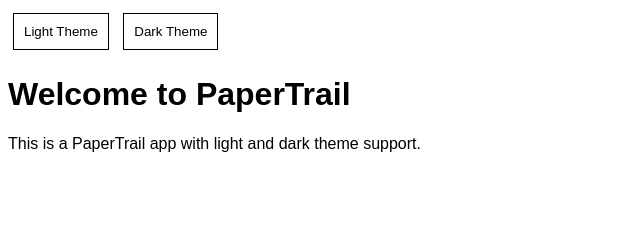
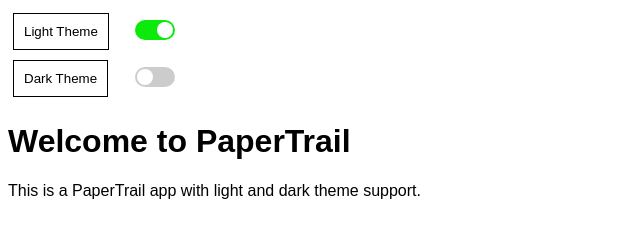
Before and after one commit to ygalyamy/TT8L-03, a plain HTML site: page Light & Dark Themes/base.html in a window 1280 px wide. Shown: the whole page, without its empty margins (0-640 px from the left). Drawn offline with Linux system fonts and the light colour scheme.

Commit message:
added two slider for each theme

```diff
--- a/Light & Dark Themes/base.html
+++ b/Light & Dark Themes/base.html
@@ -12,6 +12,9 @@
             --button-background-color: #ffffff;
             --button-text-color: #000000;
             --button-border-color: #000000;
+            --toggle-background: #cccccc;
+            --toggle-color: hsl(120, 91%, 48%);
+            --toggle-knob: #ffffff;
         }
 
         /* Dark theme styles */
@@ -21,12 +24,20 @@
             --button-background-color: #1f1f1f;
             --button-text-color: #ffffff;
             --button-border-color: #ffffff;
+            --toggle-background: #333;
+            --toggle-color: hsl(120, 91%, 48%);
+            --toggle-knob: #ffffff;
         }
 
         body {
             background-color: var(--background-color);
             color: var(--text-color);
             font-family: Arial, sans-serif;
+        }
+
+        .button-container {
+            display: flex;
+            align-items: center;
         }
 
         button {
@@ -37,12 +48,64 @@
             cursor: pointer;
             margin: 5px;
         }
+
+        .switch {
+            display: inline-block;
+            margin-left: 10px;
+        }
+
+        .switch input {
+            opacity: 0;
+            width: 0;
+            height: 0;
+        }
+
+        .slider {
+            position: relative;
+            display: inline-block;
+            width: 40px;
+            height: 20px;
+            background-color: var(--toggle-background);
+            border-radius: 34px;
+            cursor: pointer;
+            transition: background-color 0.4s;
+        }
+
+        .slider:before {
+            position: absolute;
+            content: "";
+            height: 16px;
+            width: 16px;
+            left: 2px;
+            bottom: 2px;
+            background-color: var(--toggle-knob);
+            border-radius: 50%;
+            transition: transform 0.4s;
+        }
+
+        input:checked + .slider {
+            background-color: var(--toggle-color);
+        }
+
+        input:checked + .slider:before {
+            transform: translateX(20px);
+        }
     </style>
 </head>
 <body>
-    <div id="theme-toggle">
+    <div class="button-container">
         <button onclick="setLightTheme()">Light Theme</button>
+        <label class="switch">
+            <input type="checkbox" id="light-switch" onchange="toggleLightTheme()">
+            <span class="slider"></span>
+        </label>
+    </div>
+    <div class="button-container">
         <button onclick="setDarkTheme()">Dark Theme</button>
+        <label class="switch">
+            <input type="checkbox" id="dark-switch" onchange="toggleDarkTheme()">
+            <span class="slider"></span>
+        </label>
     </div>
     <h1>Welcome to PaperTrail</h1>
     <p>This is a PaperTrail app with light and dark theme support.</p>
@@ -50,11 +113,35 @@
     <script>
         function setLightTheme() {
             document.body.classList.remove("dark-theme");
+            document.getElementById("light-switch").checked = true;
+            document.getElementById("dark-switch").checked = false;
         }
 
         function setDarkTheme() {
             document.body.classList.add("dark-theme");
+            document.getElementById("light-switch").checked = false;
+            document.getElementById("dark-switch").checked = true;
         }
+
+        function toggleLightTheme() {
+            if (document.getElementById("light-switch").checked) {
+                setLightTheme();
+            } else {
+                setDarkTheme();
+            }
+        }
+
+        function toggleDarkTheme() {
+            if (document.getElementById("dark-switch").checked) {
+                setDarkTheme();
+            } else {
+                setLightTheme();
+            }
+        }
+
+        window.onload = function() {
+            setLightTheme();
+        };
     </script>
 </body>
 </html>
```
